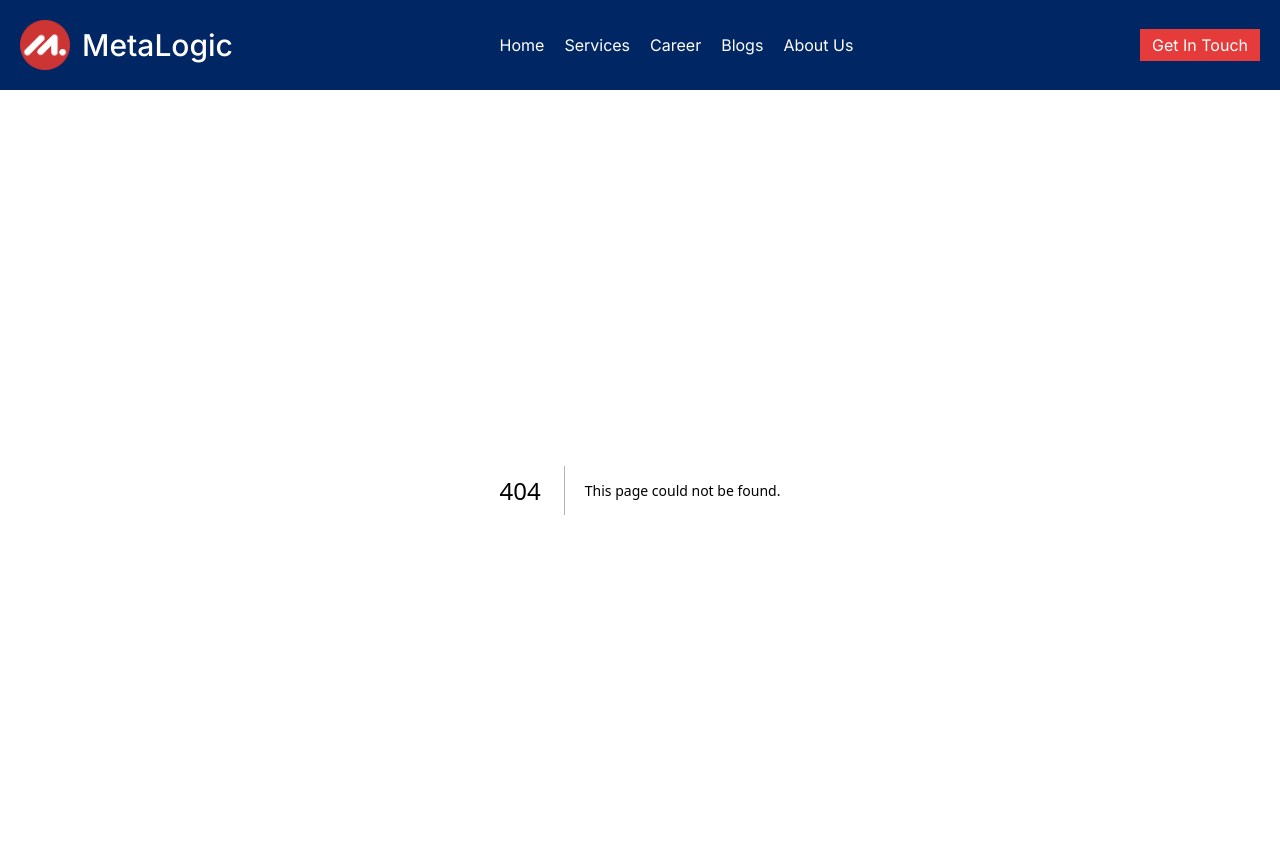
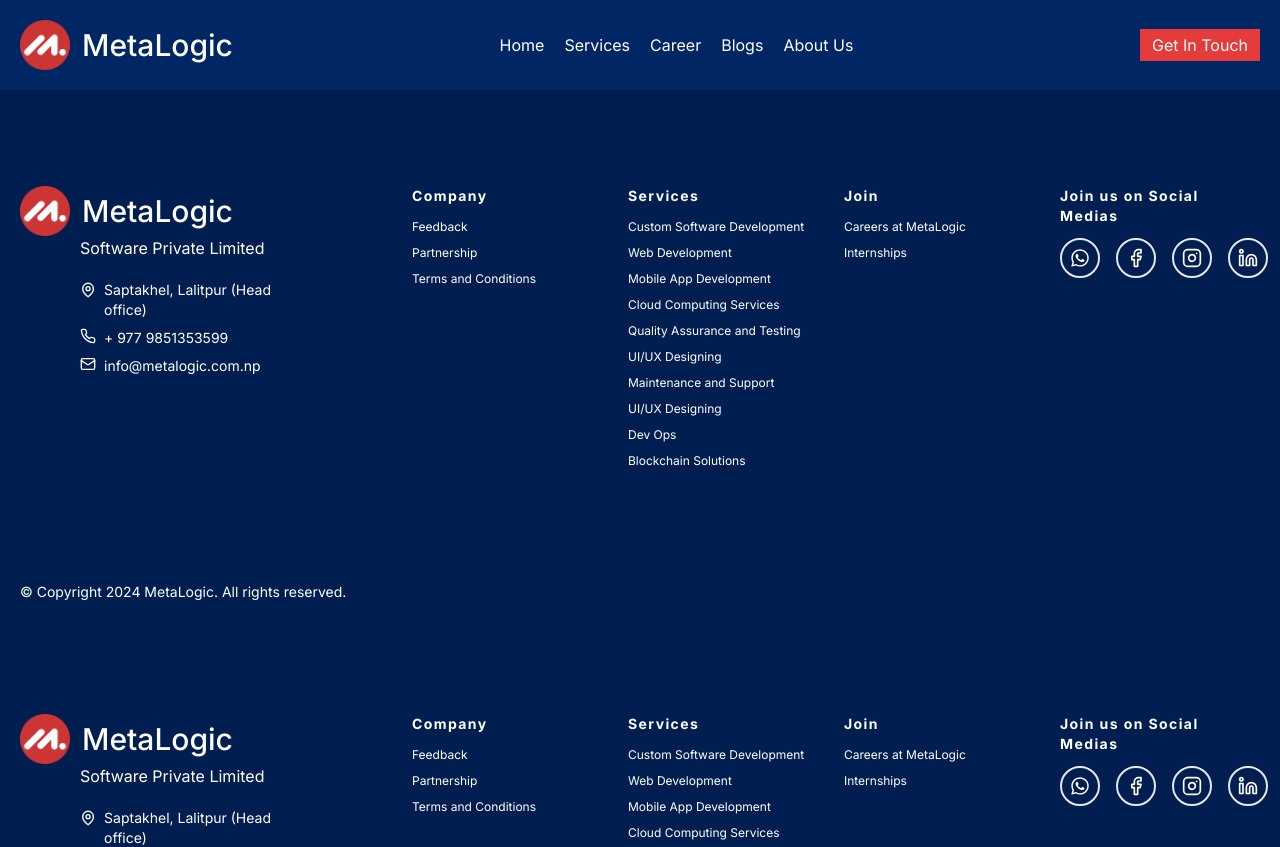
Before and after one commit to 1sudeep1/MetaLogic-Task, a Next.js app: page /components/footer in a window 1280 px wide. Before the commit this address had no page. Shown: the top 847 px of the page. Built offline with nearby package versions, Linux system fonts and the light colour scheme.

Commit message:
footer section done

```diff
--- /dev/null
+++ b/src/app/components/footer/page.js
@@ -0,0 +1,107 @@
+import Image from 'next/image'
+import React from 'react'
+
+const Footer = () => {
+    return (
+        <footer className="text-white body-font bg-[#001F50]">
+            <div className="container px-5 py-24 mx-auto flex flex-col items-center lg:flex-row justify-between lg:items-start md:gap-10 gap-5">
+                <div className="w-64 flex-shrink-0 md:mx-0 mx-auto text-center md:text-left">
+                    <a className="flex title-font font-medium items-center md:justify-start justify-center text-gray-900">
+                        <Image src='/metalogo.png' alt='metalogic company logo' width={50} height={50} />
+                        <span className="ml-3 text-3xl text-white">MetaLogic</span>
+                    </a>
+                    <div className='ms-[60px]'>
+                        <p>Software Private Limited</p>
+                        <ul className='text-sm mt-5'>
+                            <li className="flex gap-2 mt-2"><svg xmlns="http://www.w3.org/2000/svg" width="20" height="20" viewBox="0 0 24 24" fill="none" stroke="currentColor" stroke-width="2" stroke-linecap="round" stroke-linejoin="round" class="lucide lucide-map-pin "><path d="M20 10c0 6-8 12-8 12s-8-6-8-12a8 8 0 0 1 16 0Z"></path><circle cx="12" cy="10" r="3"></circle></svg>
+                                Saptakhel, Lalitpur (Head office)</li>
+                            <li className="flex gap-2 my-2"><svg xmlns="http://www.w3.org/2000/svg" width="16" height="16" viewBox="0 0 24 24" fill="none" stroke="currentColor" stroke-width="2" stroke-linecap="round" stroke-linejoin="round" class="lucide lucide-phone "><path d="M22 16.92v3a2 2 0 0 1-2.18 2 19.79 19.79 0 0 1-8.63-3.07 19.5 19.5 0 0 1-6-6 19.79 19.79 0 0 1-3.07-8.67A2 2 0 0 1 4.11 2h3a2 2 0 0 1 2 1.72 12.84 12.84 0 0 0 .7 2.81 2 2 0 0 1-.45 2.11L8.09 9.91a16 16 0 0 0 6 6l1.27-1.27a2 2 0 0 1 2.11-.45 12.84 12.84 0 0 0 2.81.7A2 2 0 0 1 22 16.92z"></path></svg>
+                                + 977 9851353599</li>
+                            <li className="flex gap-2"><svg xmlns="http://www.w3.org/2000/svg" width="16" height="16" viewBox="0 0 24 24" fill="none" stroke="currentColor" stroke-width="2" stroke-linecap="round" stroke-linejoin="round" class="lucide lucide-mail "><rect width="20" height="16" x="2" y="4" rx="2"></rect><path d="m22 7-8.97 5.7a1.94 1.94 0 0 1-2.06 0L2 7"></path></svg>info@metalogic.com.np</li>
+                        </ul>
+                    </div>
+                </div>
+                <div className="text-white flex-grow flex flex-wrap justify-center md:pl-20 -mb-10 md:mt-0 mt-10 md:text-left text-center">
+                    <div className="lg:w-1/4 md:w-1/2 w-full px-4">
+                        <h2 className="title-font font-bold tracking-widest text-sm mb-3">Company</h2>
+                        <nav className="list-none mb-10 text-[12px]">
+                            <li>
+                                <a>Feedback</a>
+                            </li>
+                            <li className='my-2'>
+                                <a>Partnership</a>
+                            </li>
+                            <li>
+                                <a>Terms and Conditions</a>
+                            </li>
+                        </nav>
+                    </div>
+                    <div className="lg:w-1/4 md:w-1/2 w-full px-4">
+                        <h2 className="title-font font-bold tracking-widest text-sm mb-3">Services</h2>
+                        <nav className="list-none mb-10 text-[12px]">
+                            <li>
+                                <a>Custom Software Development</a>
+                            </li>
+                            <li className="my-2">
+                                <a>Web Development</a>
+                            </li>
+                            <li>
+                                <a>Mobile App Development</a>
+                            </li>
+                            <li className="my-2">
+                                <a>Cloud Computing Services</a>
+                            </li>
+                            <li>
+                                <a>Quality Assurance and Testing</a>
+                            </li>
+                            <li className="my-2">
+                                <a>UI/UX Designing</a>
+                            </li>
+                            <li>
+                                <a>Maintenance and Support</a>
+                            </li>
+                            <li className="my-2">
+                                <a>UI/UX Designing</a>
+                            </li>
+                            <li>
+                                <a>Dev Ops</a>
+                            </li>
+                            <li className='my-2'>
+                                <a>Blockchain Solutions</a>
+                            </li>
+                        </nav>
+                    </div>
+                    <div className="lg:w-1/4 md:w-1/2 w-full px-4">
+                        <h2 className="title-font font-bold tracking-widest text-sm mb-3">Join</h2>
+                        <nav className="list-none mb-10 text-[12px]">
+                            <li>
+                                <a>Careers at MetaLogic</a>
+                            </li>
+                            <li className='my-2'>
+                                <a>Internships</a>
+                            </li>
+                        </nav>
+                    </div>
+                    <div className="lg:w-1/4 md:w-1/2 w-full px-4">
+                        <h2 className="title-font font-bold tracking-widest text-sm mb-3">Join us on Social Medias</h2>
+                        <nav className="flex gap-4 justify-center md:justify-start text-sm">
+                            <li className="list-none rounded-full border-2 p-2"><a aria-label="whatsapp messaging direct link" target="_blank" href="https://wa.me/9851353599"><svg stroke="currentColor" fill="currentColor" stroke-width="0" viewBox="0 0 448 512" height="20" width="20" xmlns="http://www.w3.org/2000/svg"><path d="M380.9 97.1C339 55.1 283.2 32 223.9 32c-122.4 0-222 99.6-222 222 0 39.1 10.2 77.3 29.6 111L0 480l117.7-30.9c32.4 17.7 68.9 27 106.1 27h.1c122.3 0 224.1-99.6 224.1-222 0-59.3-25.2-115-67.1-157zm-157 341.6c-33.2 0-65.7-8.9-94-25.7l-6.7-4-69.8 18.3L72 359.2l-4.4-7c-18.5-29.4-28.2-63.3-28.2-98.2 0-101.7 82.8-184.5 184.6-184.5 49.3 0 95.6 19.2 130.4 54.1 34.8 34.9 56.2 81.2 56.1 130.5 0 101.8-84.9 184.6-186.6 184.6zm101.2-138.2c-5.5-2.8-32.8-16.2-37.9-18-5.1-1.9-8.8-2.8-12.5 2.8-3.7 5.6-14.3 18-17.6 21.8-3.2 3.7-6.5 4.2-12 1.4-32.6-16.3-54-29.1-75.5-66-5.7-9.8 5.7-9.1 16.3-30.3 1.8-3.7.9-6.9-.5-9.7-1.4-2.8-12.5-30.1-17.1-41.2-4.5-10.8-9.1-9.3-12.5-9.5-3.2-.2-6.9-.2-10.6-.2-3.7 0-9.7 1.4-14.8 6.9-5.1 5.6-19.4 19-19.4 46.3 0 27.3 19.9 53.7 22.6 57.4 2.8 3.7 39.1 59.7 94.8 83.8 35.2 15.2 49 16.5 66.6 13.9 10.7-1.6 32.8-13.4 37.4-26.4 4.6-13 4.6-24.1 3.2-26.4-1.3-2.5-5-3.9-10.5-6.6z"></path></svg></a></li>
+                            <li className="list-none rounded-full border-2 p-2"><a aria-label="our facebook page link" target="blank" href="https://www.facebook.com/metalogicsoftware"><svg xmlns="http://www.w3.org/2000/svg" width="20" height="20" viewBox="0 0 24 24" fill="none" stroke="currentColor" stroke-width="2" stroke-linecap="round" stroke-linejoin="round" class="lucide lucide-facebook "><path d="M18 2h-3a5 5 0 0 0-5 5v3H7v4h3v8h4v-8h3l1-4h-4V7a1 1 0 0 1 1-1h3z"></path></svg></a></li>
+                            <li className="list-none rounded-full border-2 p-2"><a aria-label="our instagram facebook page link" target="_blank" href="https://www.instagram.com/metalogicsoftware?igsh=bDE5dG1pdGFoMGg3"><svg xmlns="http://www.w3.org/2000/svg" width="20" height="20" viewBox="0 0 24 24" fill="none" stroke="currentColor" stroke-width="2" stroke-linecap="round" stroke-linejoin="round" class="lucide lucide-instagram "><rect width="20" height="20" x="2" y="2" rx="5" ry="5"></rect><path d="M16 11.37A4 4 0 1 1 12.63 8 4 4 0 0 1 16 11.37z"></path><line x1="17.5" x2="17.51" y1="6.5" y2="6.5"></line></svg></a></li>
+                            <li className="list-none rounded-full border-2 p-2"><a aria-label="our linkedin page link" target="_blank" href="https://www.linkedin.com/company/metalogic-software-pvt-ltd/"><svg xmlns="http://www.w3.org/2000/svg" width="20" height="20" viewBox="0 0 24 24" fill="none" stroke="currentColor" stroke-width="2" stroke-linecap="round" stroke-linejoin="round" class="lucide lucide-linkedin "><path d="M16 8a6 6 0 0 1 6 6v7h-4v-7a2 2 0 0 0-2-2 2 2 0 0 0-2 2v7h-4v-7a6 6 0 0 1 6-6z"></path><rect width="4" height="12" x="2" y="9"></rect><circle cx="4" cy="4" r="2"></circle></svg></a></li>
+                        </nav>
+                    </div>
+                </div>
+            </div>
+            <div className="bg-[#001F50]">
+                <div className="container mx-auto py-4 px-5 flex flex-wrap flex-col lg:flex-row">
+                    <p className="text-white text-sm text-center lg:text-left">© Copyright 2024 MetaLogic. All rights reserved.
+                    </p>
+                </div>
+            </div>
+        </footer>
+
+    )
+}
+
+export default Footer
--- a/src/app/layout.js
+++ b/src/app/layout.js
@@ -1,7 +1,7 @@
 import { Inter } from "next/font/google";
 import "./globals.css";
-import Navbar from "./components/navbar";
-import Script from "next/script";
+import Navbar from "./components/navbar/page";
+import Footer from "./components/footer/page";
 const inter = Inter({ subsets: ["latin"] });
 
 export const metadata = {
@@ -15,6 +15,7 @@
       <body className={inter.className}>
         <Navbar />
         {children}
+        <Footer />
         <script src="https://cdnjs.cloudflare.com/ajax/libs/flowbite/2.3.0/flowbite.min.js"></script>
       </body>
     </html>
```
Also changed, not shown: src/app/components/navbar/page.js (renamed from src/app/components/navbar.js).
